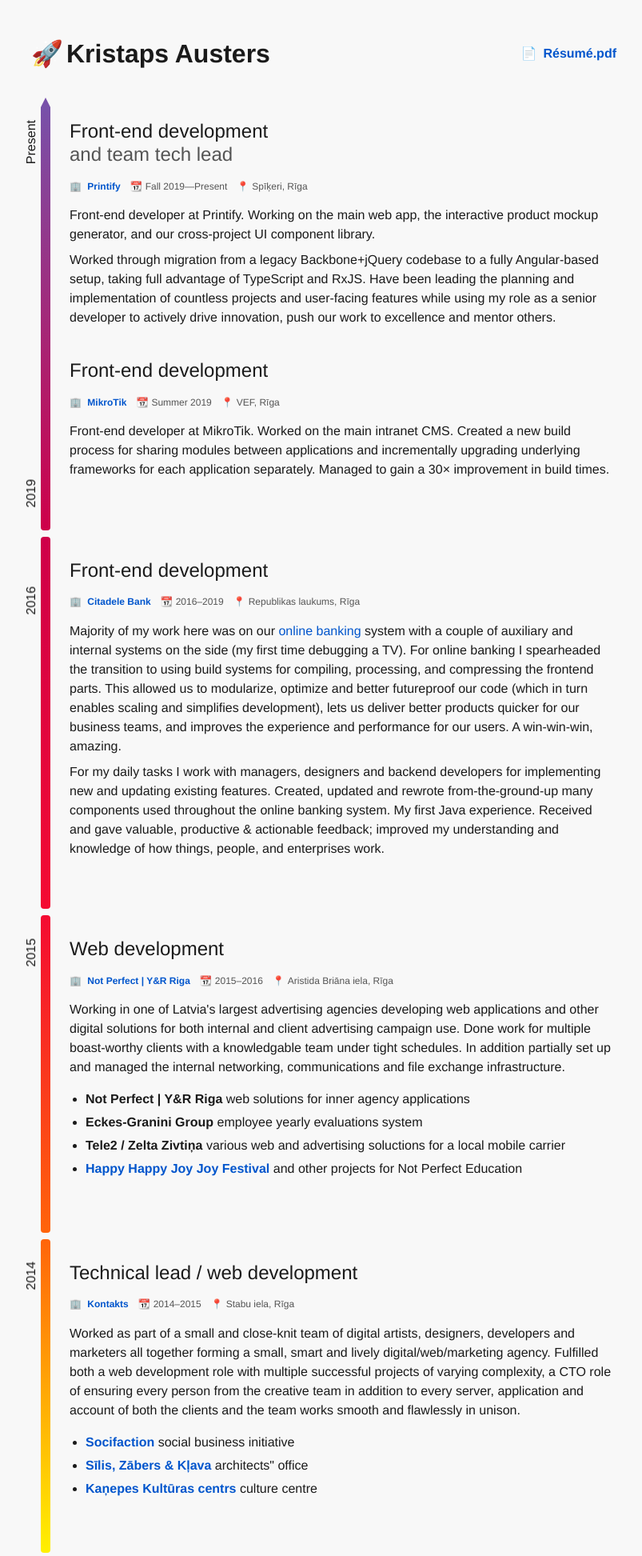
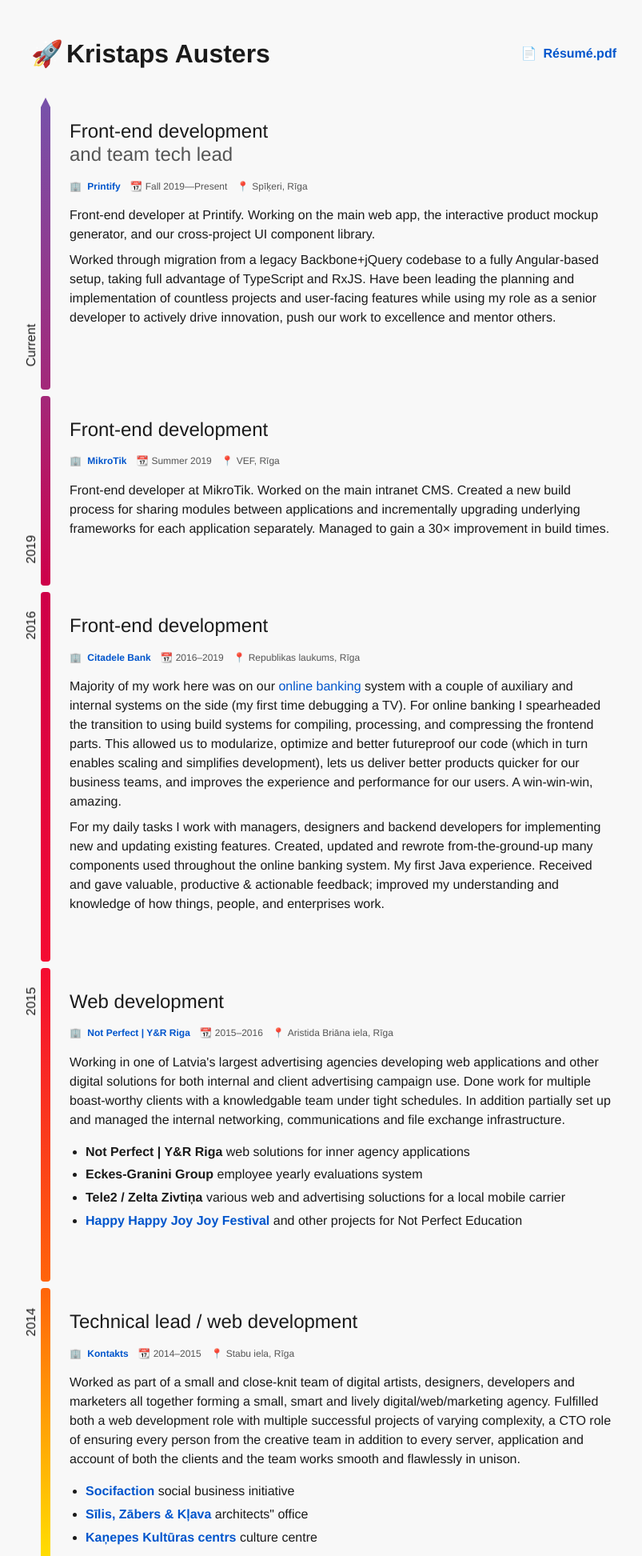
Before and after one commit to kausters/kristapsausters, a PHP site: page /darbs/index.en.html in a window 1280 px wide. Shown: the top 1945 px of the page at 80% size, without its empty margins (229-1032 px from the left). Run offline with PHP 8.4, Linux system fonts and the light colour scheme; style sheets or scripts are compiled from the project's sources.

Commit message:
Separate current section

```diff
--- a/darbs/index.en.html
+++ b/darbs/index.en.html
@@ -13,8 +13,7 @@
 	<a href="CV (EN).pdf">Résumé.pdf</a>
 </header>
 <section>
-	<p class="present">Present</p>
-	<h1>2019</h1>
+	<h1>Current</h1>
 	<article>
 		<h1>
 			Front-end development
@@ -35,6 +34,9 @@
 			and user-facing features while using my role as a senior developer to actively drive innovation, push our
 			work to excellence and mentor others.</p>
 	</article>
+</section>
+<section>
+	<h1>2019</h1>
 	<article>
 		<h1>Front-end development</h1>
 		<ul class="info">
--- a/darbs/index.html
+++ b/darbs/index.html
@@ -13,8 +13,7 @@
 	<a href="CV.pdf">CV.pdf</a>
 </header>
 <section>
-	<p class="present">Pašlaik</p>
-	<h1>2019.</h1>
+	<h1>Pašlaik</h1>
 	<article>
 		<h1>
 			Front-end izstrāde
@@ -30,6 +29,9 @@
 		<p>Front-end izstrādātājs uzņēmumā Printify. Darbs <em>Experience</em> un <em>Conversion</em> komandās ar
 			galveno web aplikāciju un vairākiem projektiem kopīgu UI komponenšu bibliotēku.</p>
 	</article>
+</section>
+<section>
+	<h1>2019.</h1>
 	<article>
 		<h1>Front-end izstrāde</h1>
 		<ul class="info">
--- a/darbs/style.scss
+++ b/darbs/style.scss
@@ -73,16 +73,18 @@ section {
 	$gradient-5: #ff640a;
 	$gradient-6: #f40b32;
 	$gradient-7: #ce0049;
-	$gradient-8: #7851a9;
+	$gradient-8: #a32879;
+	$gradient-9: #7851a9;
 
-	&:nth-of-type(1):before { background-image: linear-gradient($gradient-8, $gradient-7) }
-	&:nth-of-type(2):before { background-image: linear-gradient($gradient-7, $gradient-6) }
-	&:nth-of-type(3):before { background-image: linear-gradient($gradient-6, $gradient-5) }
-	&:nth-of-type(4):before { background-image: linear-gradient($gradient-5, $gradient-4) }
-	&:nth-of-type(5):before { background-image: linear-gradient($gradient-4, $gradient-3) }
-	&:nth-of-type(6):before { background-image: linear-gradient($gradient-3, $gradient-2) }
-	&:nth-of-type(7):before { background-image: linear-gradient($gradient-2, $gradient-1) }
-	&:nth-of-type(8):before { background-image: linear-gradient($gradient-1, $gradient-0) }
+	&:nth-of-type(1):before { background-image: linear-gradient($gradient-9, $gradient-8) }
+	&:nth-of-type(2):before { background-image: linear-gradient($gradient-8, $gradient-7) }
+	&:nth-of-type(3):before { background-image: linear-gradient($gradient-7, $gradient-6) }
+	&:nth-of-type(4):before { background-image: linear-gradient($gradient-6, $gradient-5) }
+	&:nth-of-type(5):before { background-image: linear-gradient($gradient-5, $gradient-4) }
+	&:nth-of-type(6):before { background-image: linear-gradient($gradient-4, $gradient-3) }
+	&:nth-of-type(7):before { background-image: linear-gradient($gradient-3, $gradient-2) }
+	&:nth-of-type(8):before { background-image: linear-gradient($gradient-2, $gradient-1) }
+	&:nth-of-type(9):before { background-image: linear-gradient($gradient-1, $gradient-0) }
 
 	&:first-of-type {
 		&:before {
@@ -101,7 +103,7 @@ section {
 			height: 0;
 			border-style: solid;
 			border-width: 0 6px 12px 6px;
-			border-color: transparent transparent $gradient-8 transparent;
+			border-color: transparent transparent $gradient-9 transparent;
 		}
 	}
 
@@ -116,8 +118,10 @@ section {
 	& > h1 {
 		position: sticky;
 		bottom: 32px;
+		margin: -4px 0 0 -60px;
 		font-size: inherit;
 		font-weight: 500;
+		white-space: nowrap;
 
 		// Rotate the text
 		writing-mode: vertical-lr;
@@ -126,24 +130,6 @@ section {
 		// For sticky bottom to work
 		order: 9999;
 		align-self: flex-start;
-		margin: 0 0 0 -60px;
-	}
-
-
-	& > .present {
-		position: absolute;
-		writing-mode: vertical-lr;
-		transform: rotate(180deg);
-		top: 0;
-		left: -24px;
-		margin: 0;
-		font-size: inherit;
-		font-weight: 500;
-
-		& + h1 {
-			// Prevent overlap of year with "Present"
-			top: 240px;
-		}
 	}
 }
 
```
